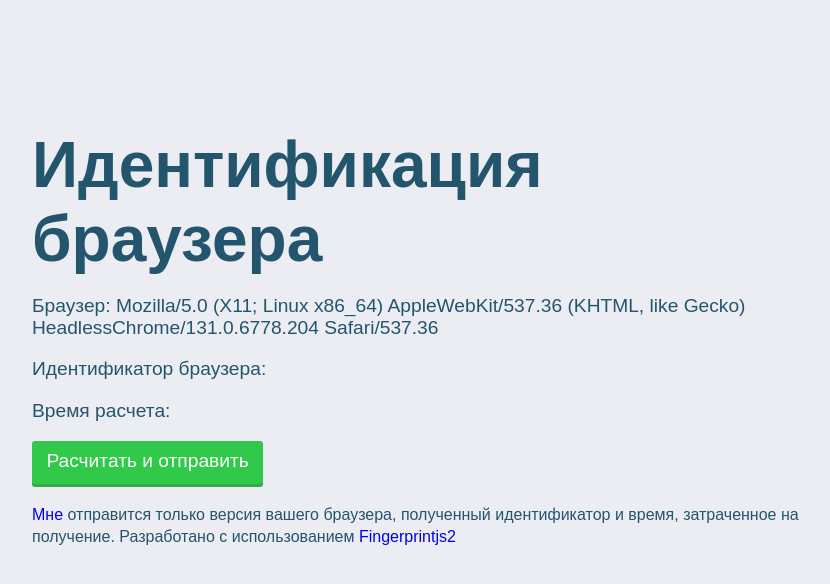
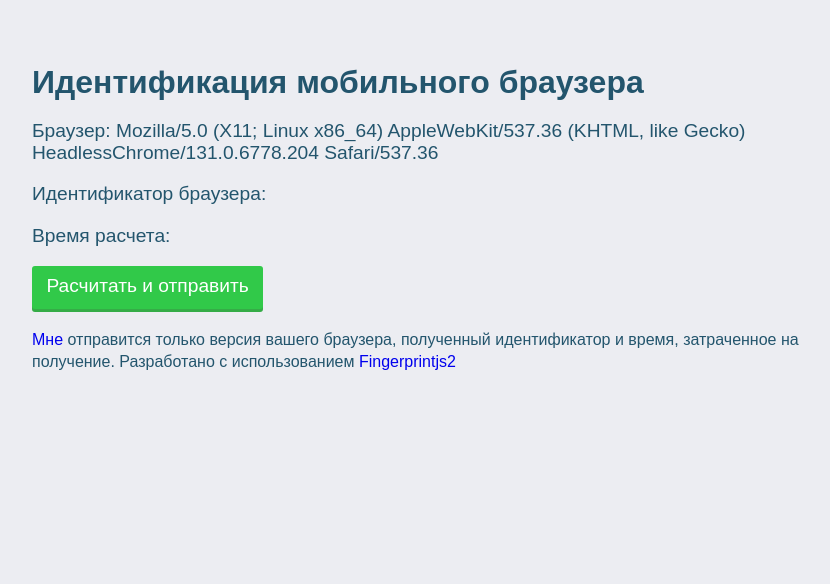
Before and after one commit to bildeyko/bildeyko.github.io, a plain HTML site: page devtester/index.html in a window 1280 px wide. Shown: the whole page, without its empty margins (224-1054 px from the left). Drawn offline with nearby package versions, Linux system fonts and the light colour scheme.

Commit message:
Changed the title

```diff
--- a/devtester/index.html
+++ b/devtester/index.html
@@ -47,7 +47,7 @@
 		    }
 
 
-		    @media (min-width: 32em) {
+		    /*@media (min-width: 32em) {
 		      h1 {
 		        font-size: 4em;
 		      }
@@ -55,12 +55,12 @@
 		      strong {
 		        font-size: 1.5em;
 		      }
-		    }
+		    }*/
 		</style>
 	</head>
 
 	<body>
-		<h1>Идентификация браузера</h1>
+		<h1>Идентификация мобильного браузера</h1>
 
 		<p>Браузер: <text id="brow"></text></p>
 		<p>Идентификатор браузера: <text id="brid"></text></p>
```
